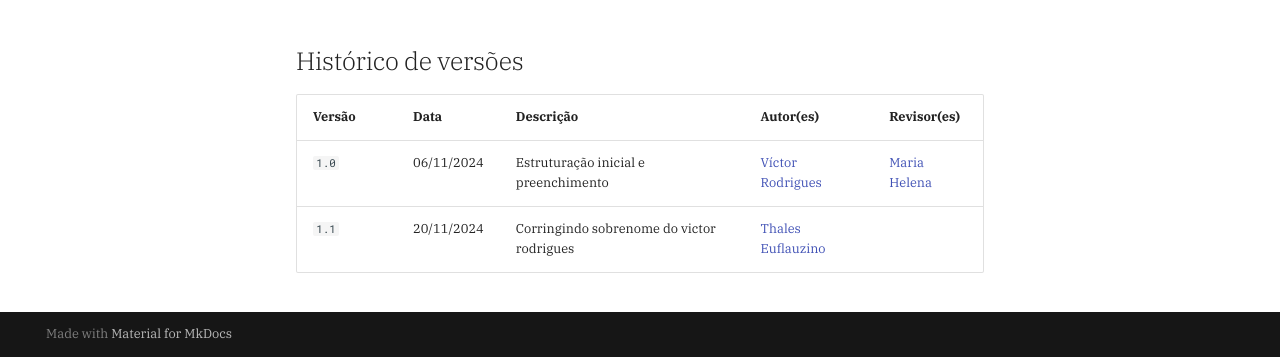
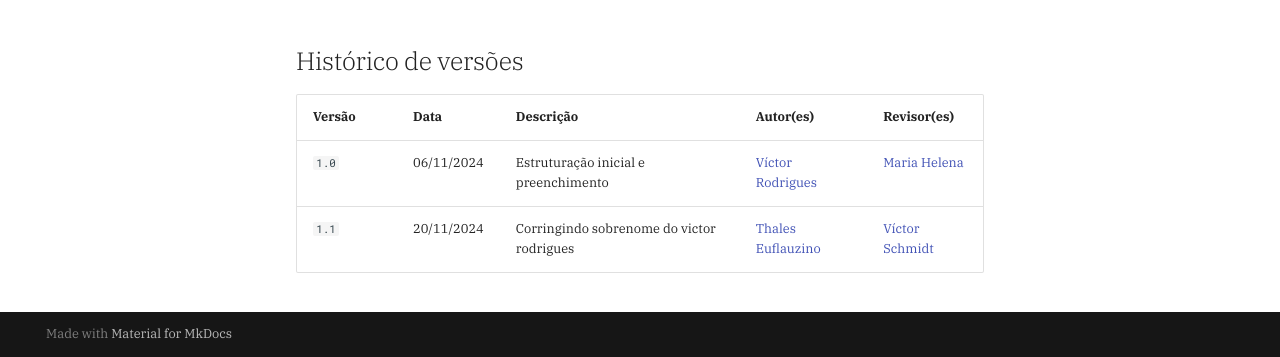
Before and after one commit to Requisitos-de-Software/2024.2-Grupo05, an MkDocs documentation site: the page built from docs/Atas/ata02.md, in a window 1280 px wide and 900 px high, scrolled down 1017 px, cut to the strip 543-900 px from the top of the window. Built offline with MkDocs 1.6.1 and Material for MkDocs 9.7.7, drawn with Linux system fonts in a browser that asks for light colours; comment, search, counter and statistics services are not loaded.

Commit message:
docs: adicionando revisor

```diff
--- a/docs/Atas/ata02.md
+++ b/docs/Atas/ata02.md
@@ -62,4 +62,4 @@
 | Versão | Data | Descrição | Autor(es) | Revisor(es) |
 | ------ | ---- | --------- | --------- | ----------- |
 |`1.0`|06/11/2024| Estruturação inicial e preenchimento| [Víctor Rodrigues](https://github.com/ViictorHugoo) | [Maria Helena](https://github.com/MariaCHelena) |
-| `1.1` | 20/11/2024  | Corringindo sobrenome do victor rodrigues | [Thales Euflauzino](https://github.com/thaleseuflauzino) | |
+| `1.1` | 20/11/2024  | Corringindo sobrenome do victor rodrigues | [Thales Euflauzino](https://github.com/thaleseuflauzino) |  [Víctor Schmidt](https://github.com/moonshinerd) |
```
